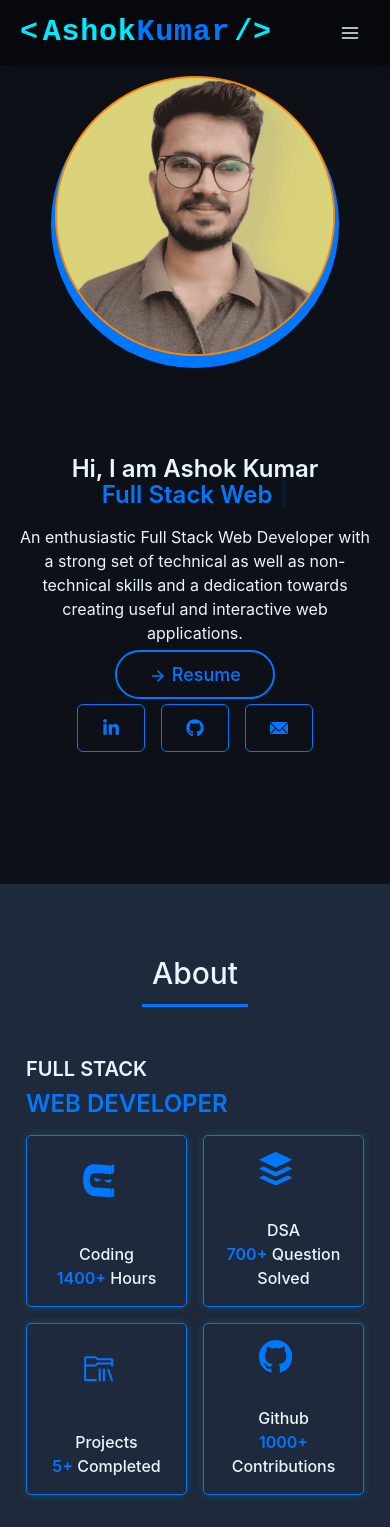
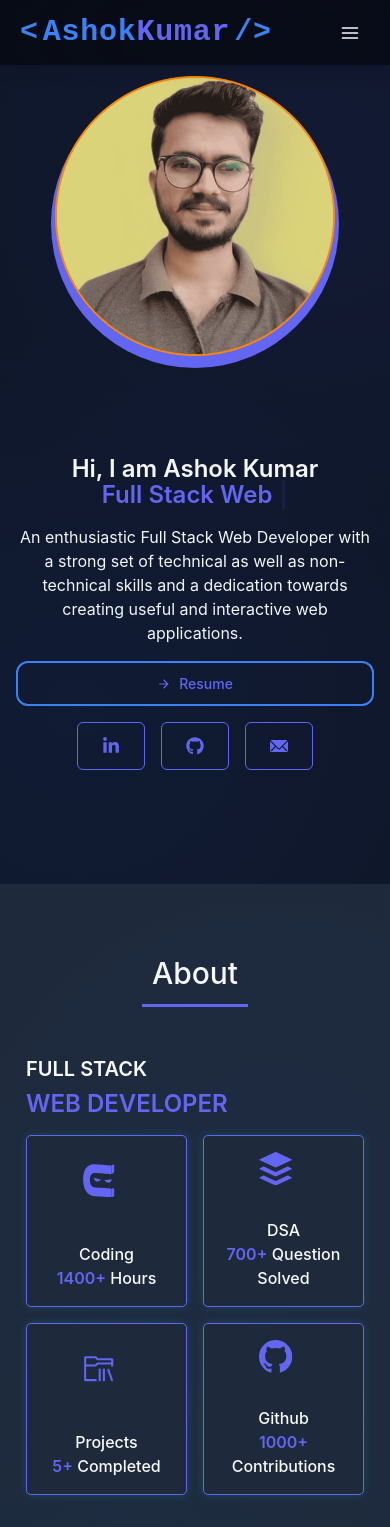
Before and after one commit to AshokPrjapati/AshokPrjapati.github.io, a React (Create React App) app: page / in a window 390 px wide. Shown: the top 1527 px of the page. Built offline with nearby package versions, Linux system fonts and the light colour scheme.

Commit message:
refactor: update theme and color variables for improved consistency and accessibility

```diff
--- a/src/App.css
+++ b/src/App.css
@@ -1,6 +1,9 @@
+/* Reset and Base Styles */
 html {
   scroll-behavior: smooth;
-  font-family: "Inter", "Montserrat", "Roboto Mono", sans-serif;
+  font-family: "Inter", -apple-system, BlinkMacSystemFont, "Segoe UI", sans-serif;
+  font-size: 16px;
+  line-height: 1.5;
 }
 
 * {
@@ -9,100 +12,265 @@ html {
   box-sizing: border-box;
 }
 
+*::before,
+*::after {
+  box-sizing: border-box;
+}
+
+/* App Container */
 .App {
   position: relative;
-  overflow: hidden;
+  overflow-x: hidden;
   background: var(--bg-primary);
   color: var(--text-primary);
-  font-family: "Inter", "Montserrat", "Roboto Mono", sans-serif;
+  font-family: "Inter", -apple-system, BlinkMacSystemFont, "Segoe UI", sans-serif;
+  font-feature-settings: "kern" 1, "liga" 1;
+  text-rendering: optimizeLegibility;
+  -webkit-font-smoothing: antialiased;
+  -moz-osx-font-smoothing: grayscale;
+  min-height: 100vh;
 }
 
+/* Section Background Patterns */
 #home,
 #skills,
 #gitState {
-  background-attachment: fixed;
-  background-image: url("./images/bg/bg1.svg");
-  background-size: cover;
-  background-repeat: no-repeat;
-  background-position: center;
-  background-blend-mode: overlay;
+  background: var(--bg-primary);
+  position: relative;
+}
+
+#home::before,
+#skills::before,
+#gitState::before {
+  content: '';
+  position: absolute;
+  top: 0;
+  left: 0;
+  right: 0;
+  bottom: 0;
+  background-image:
+    radial-gradient(circle at 20% 80%, rgba(37, 99, 235, 0.05) 0%, transparent 50%),
+    radial-gradient(circle at 80% 20%, rgba(79, 70, 229, 0.05) 0%, transparent 50%);
+  pointer-events: none;
+  z-index: 0;
 }
 
 #projects,
 #about,
 #contact {
-  background-attachment: fixed;
-  background-image: url("./images/bg/bg2.svg");
-  background-size: cover;
-  background-repeat: no-repeat;
-  background-position: center;
-  background-blend-mode: overlay;
+  background: var(--bg-surface);
+  position: relative;
 }
 
-::-webkit-scrollbar {
-  width: 10px;
+#projects::before,
+#about::before,
+#contact::before {
+  content: '';
+  position: absolute;
+  top: 0;
+  left: 0;
+  right: 0;
+  bottom: 0;
+  background-image:
+    radial-gradient(circle at 30% 70%, rgba(6, 182, 212, 0.03) 0%, transparent 50%),
+    radial-gradient(circle at 70% 30%, rgba(37, 99, 235, 0.03) 0%, transparent 50%);
+  pointer-events: none;
+  z-index: 0;
 }
 
-/* Track */
-::-webkit-scrollbar-track {
-  background: var(--);
+/* Scrollbar Styling */
+::-webkit-scrollbar {
+  width: 8px;
+  height: 8px;
 }
 
-/* Handle */
-::-webkit-scrollbar-thumb {
-  background: var(--secondary);
-  border-radius: 10px;
+::-webkit-scrollbar-track {
+  background: var(--bg-surface);
+  border-radius: 4px;
 }
 
-/* Handle on hover */
-::-webkit-scrollbar-thumb:hover {
-  background: var(--accent);
+::-webkit-scrollbar-thumb {
+  background: var(--border-secondary);
+  border-radius: 4px;
+  transition: background-color 0.2s ease;
 }
 
-/* Hero Section */
-.button {
-  width: max-content;
-  border-radius: 25px;
-  color: var(--secondary);
-  padding: 12px 2rem;
-  font-weight: 500;
-  font-size: large;
-  background-color: var(--border);
-  border: 2px solid var(--secondary);
-  transition: background 0.2s, color 0.2s;
-}
-.button:hover {
-  background: var(--secondary);
-  color: var(--background);
+::-webkit-scrollbar-thumb:hover {
+  background: var(--primary);
 }
 
-/* Project Section */
+/* Firefox Scrollbar */
+* {
+  scrollbar-width: thin;
+  scrollbar-color: var(--border-secondary) var(--bg-surface);
+}
+
+/* Selection Styling */
+::selection {
+  background: var(--primary);
+  color: white;
+}
+
+::-moz-selection {
+  background: var(--primary);
+  color: white;
+}
+
+/* Professional Button Styles */
+.button {
+  display: inline-flex;
+  align-items: center;
+  gap: 0.5rem;
+  width: max-content;
+  border-radius: 0.75rem;
+  color: var(--primary);
+  padding: 0.875rem 1.75rem;
+  font-weight: 500;
+  font-size: 1rem;
+  line-height: 1.25;
+  background: transparent;
+  border: 2px solid var(--primary);
+  text-decoration: none;
+  transition: all 0.2s cubic-bezier(0.4, 0, 0.2, 1);
+  cursor: pointer;
+  position: relative;
+  overflow: hidden;
+}
+
+.button::before {
+  content: '';
+  position: absolute;
+  top: 0;
+  left: -100%;
+  width: 100%;
+  height: 100%;
+  background: var(--primary);
+  transition: left 0.3s cubic-bezier(0.4, 0, 0.2, 1);
+  z-index: -1;
+}
+
+.button:hover {
+  color: white;
+  transform: translateY(-2px);
+  box-shadow: var(--shadow-primary);
+}
+
+.button:hover::before {
+  left: 0;
+}
+
+.button:active {
+  transform: translateY(0);
+}
+
+/* Text Utilities */
 .lineClamp {
   display: -webkit-box;
   -webkit-line-clamp: 2;
   line-clamp: 2;
   -webkit-box-orient: vertical;
   overflow: hidden;
+  text-overflow: ellipsis;
 }
 
 .lineClampDesc {
   display: -webkit-box;
-  -webkit-line-clamp: 5;
-  line-clamp: 5;
+  -webkit-line-clamp: 4;
+  line-clamp: 4;
   -webkit-box-orient: vertical;
   overflow: hidden;
+  text-overflow: ellipsis;
+  line-height: 1.6;
 }
 
+/* Layout Utilities */
 .between-center {
   display: flex;
   flex-direction: row;
   justify-content: space-between;
   align-items: center;
-  gap: 10px 10px;
+  gap: 1rem;
+  flex-wrap: wrap;
 }
 
-@media screen and (max-width: 350px) {
+/* Focus Styles */
+:focus-visible {
+  outline: 2px solid var(--primary);
+  outline-offset: 2px;
+  border-radius: 0.375rem;
+}
+
+/* Animation Classes */
+.fade-in {
+  animation: fadeIn 0.6s ease-out;
+}
+
+.slide-up {
+  animation: slideUp 0.6s ease-out;
+}
+
+@keyframes fadeIn {
+  from {
+    opacity: 0;
+  }
+  to {
+    opacity: 1;
+  }
+}
+
+@keyframes slideUp {
+  from {
+    opacity: 0;
+    transform: translateY(30px);
+  }
+  to {
+    opacity: 1;
+    transform: translateY(0);
+  }
+}
+
+/* Responsive Design */
+@media screen and (max-width: 768px) {
   .between-center {
     flex-direction: column;
+    align-items: stretch;
+  }
+
+  .button {
+    justify-content: center;
+    width: 100%;
   }
 }
+
+@media screen and (max-width: 480px) {
+  html {
+    font-size: 14px;
+  }
+
+  .button {
+    padding: 0.75rem 1.5rem;
+    font-size: 0.875rem;
+  }
+}
+
+/* High contrast mode support */
+@media (prefers-contrast: high) {
+  .button {
+    border-width: 3px;
+  }
+}
+
+/* Reduced motion support */
+@media (prefers-reduced-motion: reduce) {
+  html {
+    scroll-behavior: auto;
+  }
+
+  *,
+  *::before,
+  *::after {
+    animation-duration: 0.01ms !important;
+    animation-iteration-count: 1 !important;
+    transition-duration: 0.01ms !important;
+  }
+}
--- a/src/Theme/theme.ts
+++ b/src/Theme/theme.ts
@@ -8,9 +8,10 @@ const theme = extendTheme({
     useSystemColorMode: true,
   },
   fonts: {
-    heading: "Montserrat, Inter, Roboto Mono, sans-serif",
-    body: "Inter, Roboto Mono, sans-serif",
-    mono: "Roboto Mono, monospace",
+    heading:
+      "'Inter', -apple-system, BlinkMacSystemFont, 'Segoe UI', sans-serif",
+    body: "'Inter', -apple-system, BlinkMacSystemFont, 'Segoe UI', sans-serif",
+    mono: "'JetBrains Mono', 'Fira Code', 'SF Mono', monospace",
   },
   colors: {
     brand: {
@@ -50,6 +51,10 @@ const theme = extendTheme({
         _light: COLORS.light.textPrimary,
         _dark: COLORS.dark.textPrimary,
       },
+      secondary: {
+        _light: COLORS.light.textSecondary,
+        _dark: COLORS.dark.textSecondary,
+      },
       muted: {
         _light: COLORS.light.textMuted,
         _dark: COLORS.dark.textMuted,
@@ -59,6 +64,10 @@ const theme = extendTheme({
       primary: {
         _light: COLORS.light.borderPrimary,
         _dark: COLORS.dark.borderPrimary,
+      },
+      secondary: {
+        _light: COLORS.light.borderSecondary,
+        _dark: COLORS.dark.borderSecondary,
       },
     },
     shadow: {
@@ -78,9 +87,27 @@ const theme = extendTheme({
   styles: {
     global: (props: any) => ({
       ":root": getRootCssVariable(props.colorMode),
+      html: {
+        scrollBehavior: "smooth",
+        fontSize: "16px",
+      },
       body: {
         bg: "bg-primary",
         color: "text-primary",
+        lineHeight: "base",
+        fontFeatureSettings: '"kern" 1, "liga" 1',
+        textRendering: "optimizeLegibility",
+        WebkitFontSmoothing: "antialiased",
+        MozOsxFontSmoothing: "grayscale",
+      },
+      "*": {
+        margin: 0,
+        padding: 0,
+        boxSizing: "border-box",
+      },
+      "::selection": {
+        bg: "primary",
+        color: "white",
       },
     }),
   },
--- a/src/constants/colors.ts
+++ b/src/constants/colors.ts
@@ -1,31 +1,35 @@
 export const COLORS = {
   light: {
-    primary: "#0077ff",
-    secondary: "#00eaff",
-    boxShadowPrimary: "0 4px 12px 0 rgba(0, 119, 255, 0.15)",
-    boxShadowSecondary: "0 4px 12px 0 rgba(0, 234, 255, 0.15)",
-    accent: "#64ffda",
-    error: "#e11d48",
-    bgPrimary: "#f5f7fa",
+    primary: "#2563eb",
+    secondary: "#4f46e5",
+    boxShadowPrimary: "0 4px 20px 0 rgba(37, 99, 235, 0.12)",
+    boxShadowSecondary: "0 4px 20px 0 rgba(79, 70, 229, 0.12)",
+    accent: "#06b6d4",
+    error: "#dc2626",
+    bgPrimary: "#fafbfc",
     bgSurface: "#ffffff",
-    bgCard: "#f8fafc",
-    textPrimary: "#1a202c",
-    textMuted: "#8892b0",
+    bgCard: "#ffffff",
+    textPrimary: "#0f172a",
+    textSecondary: "#475569",
+    textMuted: "#64748b",
     borderPrimary: "#e2e8f0",
+    borderSecondary: "#cbd5e1",
   },
   dark: {
-    primary: "#00eaff",
-    secondary: "#0077ff",
-    boxShadowPrimary: "0 4px 12px 0 rgba(0, 234, 255, 0.15)",
-    boxShadowSecondary: "0 4px 12px 0 rgba(0, 119, 255, 0.15)",
-    accent: "#64ffda",
-    error: "#e11d48",
-    bgPrimary: "#0d1117",
+    primary: "#3b82f6",
+    secondary: "#6366f1",
+    boxShadowPrimary: "0 4px 20px 0 rgba(59, 130, 246, 0.15)",
+    boxShadowSecondary: "0 4px 20px 0 rgba(99, 102, 241, 0.15)",
+    accent: "#0891b2",
+    error: "#ef4444",
+    bgPrimary: "#0f172a",
     bgSurface: "#1e293b",
-    bgCard: "#1c2541",
-    textPrimary: "#eaf6fb",
-    textMuted: "#8892b0",
-    borderPrimary: "#23272f",
+    bgCard: "#334155",
+    textPrimary: "#f8fafc",
+    textSecondary: "#cbd5e1",
+    textMuted: "#94a3b8",
+    borderPrimary: "#334155",
+    borderSecondary: "#475569",
   },
 };
 
@@ -58,6 +62,10 @@ export const SEMANTIC_COLORS_TOKENS = {
     default: "text.primary._light",
     _dark: "text.primary._dark",
   },
+  "text-secondary": {
+    default: "text.secondary._light",
+    _dark: "text.secondary._dark",
+  },
   "text-muted": {
     default: "text.muted._light",
     _dark: "text.muted._dark",
@@ -65,6 +73,10 @@ export const SEMANTIC_COLORS_TOKENS = {
   "border-primary": {
     default: "border.primary._light",
     _dark: "border.primary._dark",
+  },
+  "border-secondary": {
+    default: "border.secondary._light",
+    _dark: "border.secondary._dark",
   },
   "shadow-primary": {
     default: "shadow.primary._light",
--- a/src/pages/Projects/Projects.tsx
+++ b/src/pages/Projects/Projects.tsx
@@ -60,7 +60,7 @@ const Projects = () => {
               {project.name}
             </Heading>
             <Text
-              color={"text.secondary"}
+              color={"text-secondary"}
               data-aos="fade-up"
               data-aos-anchor-placement="bottom-bottom"
               className="lineClampDesc"
--- a/src/utils/commonUtils.ts
+++ b/src/utils/commonUtils.ts
@@ -23,12 +23,20 @@ export const getRootCssVariable = (colorMode?: string) => {
       colorMode === "dark" ? COLORS.dark.bgCard : COLORS.light.bgCard,
     "--text-primary":
       colorMode === "dark" ? COLORS.dark.textPrimary : COLORS.light.textPrimary,
+    "--text-secondary":
+      colorMode === "dark"
+        ? COLORS.dark.textSecondary
+        : COLORS.light.textSecondary,
     "--text-muted":
       colorMode === "dark" ? COLORS.dark.textMuted : COLORS.light.textMuted,
     "--border-primary":
       colorMode === "dark"
         ? COLORS.dark.borderPrimary
         : COLORS.light.borderPrimary,
+    "--border-secondary":
+      colorMode === "dark"
+        ? COLORS.dark.borderSecondary
+        : COLORS.light.borderSecondary,
     "--accent": colorMode === "dark" ? COLORS.dark.accent : COLORS.light.accent,
     "--error": colorMode === "dark" ? COLORS.dark.error : COLORS.light.error,
     "--shadow-primary":
```
